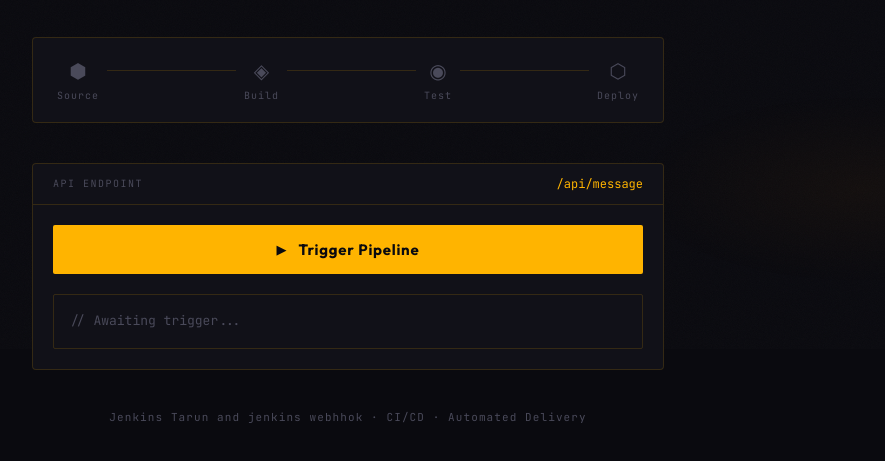
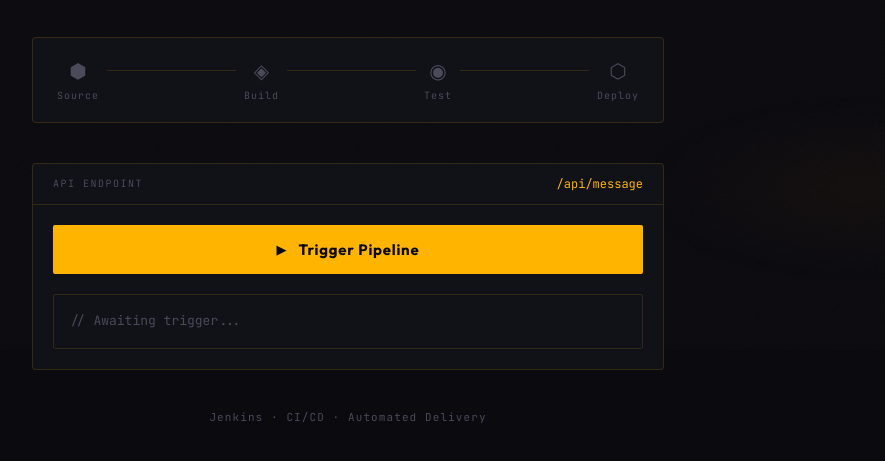
Before and after one commit to TarunUk/Jenkins-Project, a website: page public/index.html in a window 1280 px wide. Shown: the part 451-912 px from the top of the page, without its empty margins (292-1177 px from the left). Drawn offline with Linux system fonts and the light colour scheme.

Commit message:
uploaded nagrok screenshots and fixed html code

```diff
--- a/public/index.html
+++ b/public/index.html
@@ -81,7 +81,7 @@
 
     <!-- Footer -->
     <footer class="footer mono">
-      Jenkins Tarun and jenkins webhhok · CI/CD · Automated Delivery
+      Jenkins · CI/CD · Automated Delivery
     </footer>
 
   </main>
```
Also changed, not shown: Screen-Shots/nagrok-webhook.jpg (added).
